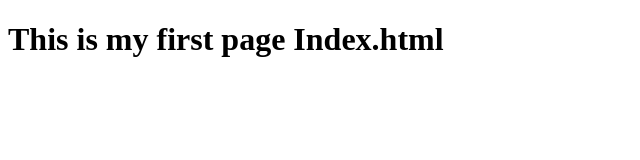
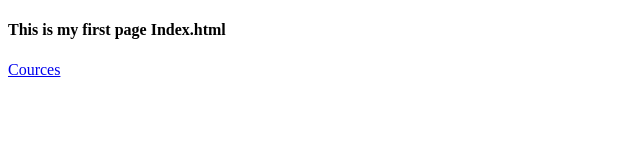
Before and after one commit to karishmadeshmukh/sunbeam-website, a plain HTML site: page Index.html in a window 1280 px wide. Shown: the whole page, without its empty margins (0-640 px from the left). Drawn offline with Linux system fonts and the light colour scheme.

Commit message:
Added <a> tag inside Cources.html

```diff
--- a/Index.html
+++ b/Index.html
@@ -6,7 +6,7 @@
     <title>Document</title>
 </head>
 <body>
-    <h1>This is my first page Index.html</h1>
-    <a href="Cources.html"></a>
+    <h4>This is my first page Index.html</h4>
+    <a href="Cources.html">Cources</a>
 </body>
 </html>
```
